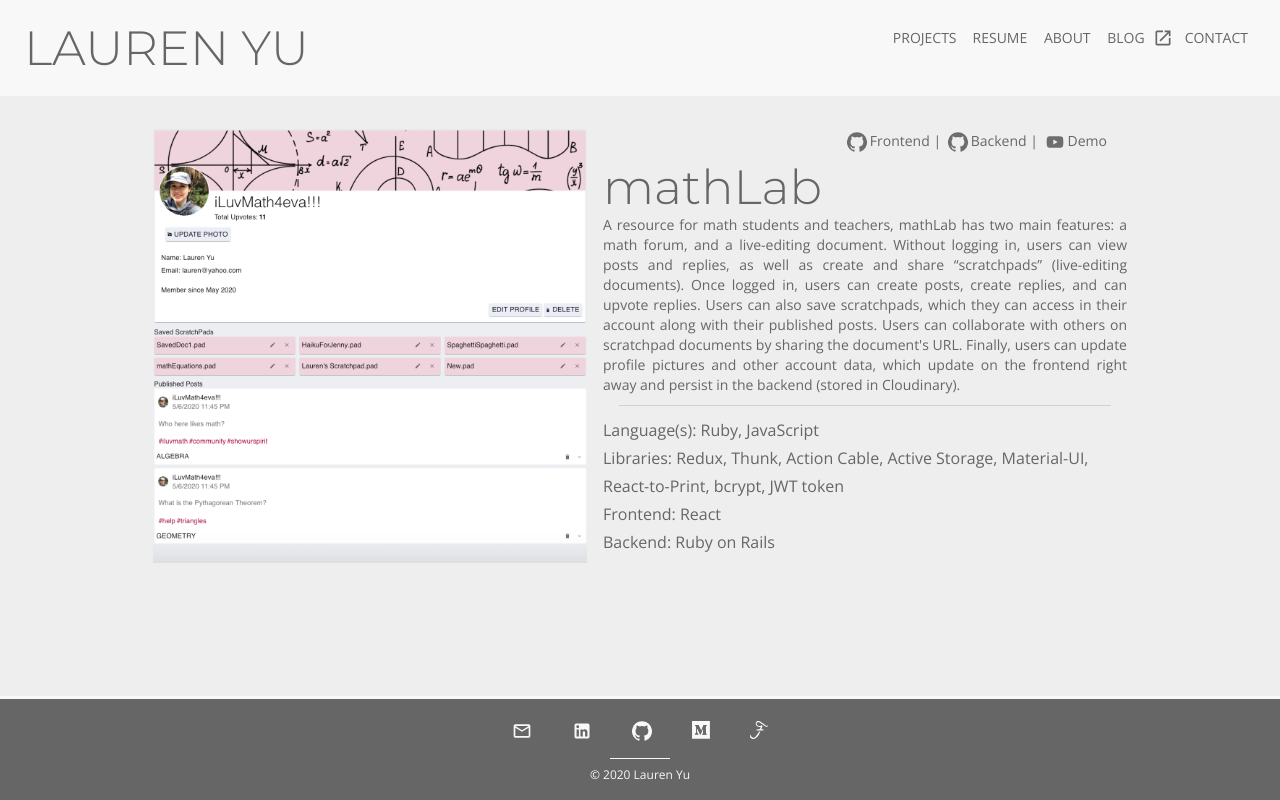
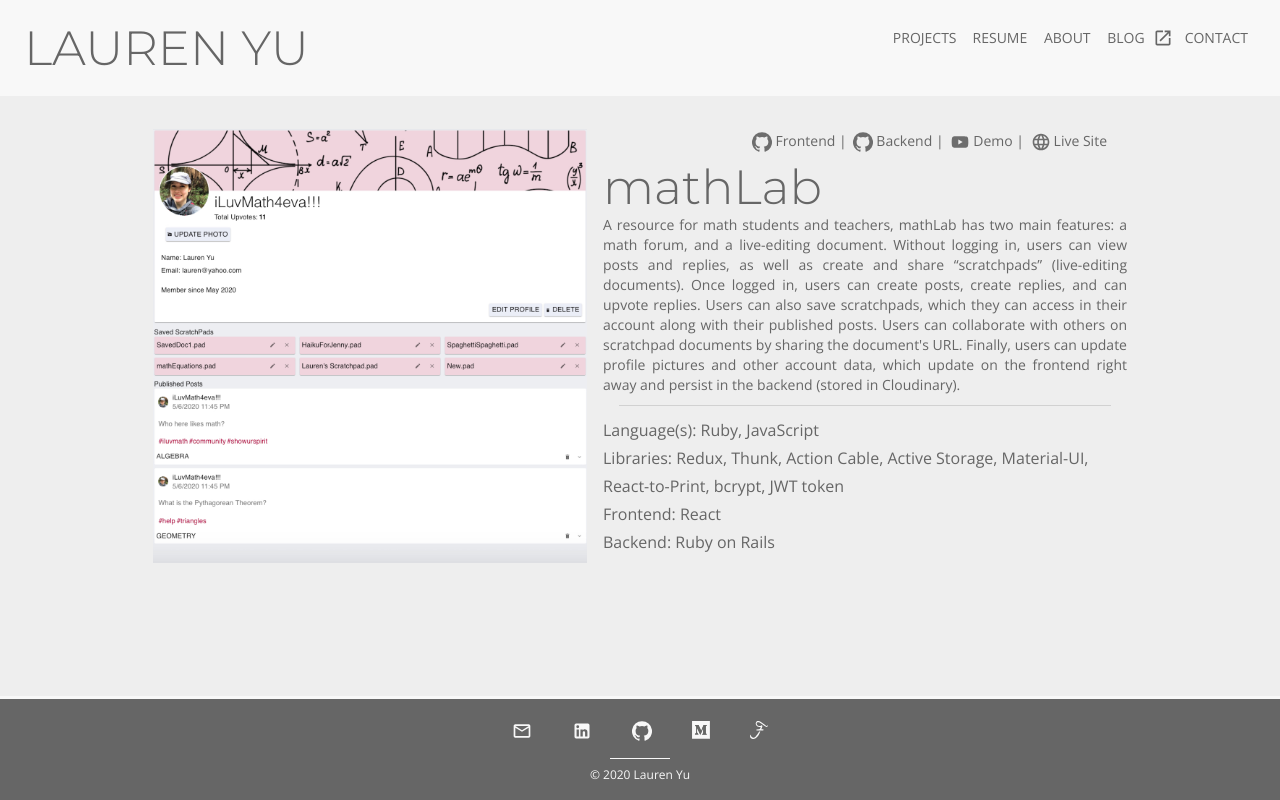
Before and after one commit to laurenyz/portfolio, a React (Create React App) app: page /projects/1 in a window 1280 px wide. Built offline with nearby package versions, Linux system fonts and the light colour scheme.

Commit message:
updated resume, updated mathlab data to include live site, added conditional statement for live site links on project show page

```diff
--- a/src/components/Resume.jsx
+++ b/src/components/Resume.jsx
@@ -154,7 +154,7 @@ function Resume(props) {
   }
 
   function handleOnClickPDF() {
-    window.open('https://drive.google.com/file/d/1njBwh2kBq6ySeaGW2pIQx-4NkdUf4R1k/view?usp=sharing')
+    window.open('https://drive.google.com/file/d/11ciBtg-GmYhi1C6lck3JKjsxtsWb_o55/view?usp=sharing')
   }
 }
 export default Resume
--- a/src/containers/ProjectShowPage.jsx
+++ b/src/containers/ProjectShowPage.jsx
@@ -8,6 +8,7 @@ import GitHubIcon from '@material-ui/icons/GitHub';
 import Link from '@material-ui/core/Link'
 import Divider from '@material-ui/core/Divider'
 import YouTubeIcon from '@material-ui/icons/YouTube';
+import LanguageIcon from '@material-ui/icons/Language';
 
 const useStyles = makeStyles((theme) => ({
   root: {
@@ -37,8 +38,9 @@ const ProjectShowPage = ({project}) => {
                       alt={project.display_name} />
                 </Grid>
                 <Grid item xs={5}>
+                    <div style={{float:"right", marginRight:"20px"}}>
                       {project.github.frontend?
-                    <div style={{float:"right", marginRight:"20px"}}>
+                      <div >
                           <IconButton onClick={handleOnClickFrontend} size="small">
                               <GitHubIcon fontSize="small"/>
                           </IconButton>
@@ -55,8 +57,16 @@ const ProjectShowPage = ({project}) => {
                               </IconButton>
                               <Link href="#" onClick={handleOnClickDemoLink}>Demo</Link>
                           </span> : null}
+                          {project.live_site?
+                          <span>
+                            {" | "}
+                              <IconButton onClick={handleOnClickLiveSite} size="small">
+                                  <LanguageIcon fontSize="small"/>
+                              </IconButton>
+                              <Link href="#" onClick={handleOnClickLiveSiteLink}>Live Site</Link>
+                          </span>: null}
                       </div>:
-                    <div style={{float:"right", marginRight:"20px"}}>
+                      <div >
                           <IconButton onClick={handleOnClickGithub} size="small">
                               <GitHubIcon fontSize="small"/>
                           </IconButton>
@@ -69,8 +79,21 @@ const ProjectShowPage = ({project}) => {
                           </IconButton>
                           <Link href="#" onClick={handleOnClickDemoLink}>Demo</Link>
                           </span> : null}
+                          {project.live_site?
+                          <span>
+                            {" | "}
+                              <IconButton onClick={handleOnClickLiveSite} size="small">
+                                  <LanguageIcon fontSize="small"/>
+                              </IconButton>
+                              <Link href="#" onClick={handleOnClickLiveSiteLink}>Live Site</Link>
+                          </span>: null}
                       </div>}
+                    </div>
+                    {project.live_site?
+                      <Typography onClick = {handleOnClickLiveSite} variant="h3" style={{fontFamily: "Montserrat, sans-serif", marginTop: "30px", cursor:"pointer"}}>{project.name}</Typography>
+                      :
                       <Typography variant="h3" style={{fontFamily: "Montserrat, sans-serif", marginTop: "30px"}}>{project.name}</Typography>
+                    }
                     <Typography align="justify" variant="body2">{project.description}</Typography>
                     <Divider style={{marginTop:"10px", marginBottom: "10px"}} variant="middle"/>
                     <Typography variant="subtitle1">Language(s): {project.languages.join(",")}</Typography>
@@ -81,6 +104,15 @@ const ProjectShowPage = ({project}) => {
             </Grid>
         </div>
     )
+
+    function handleOnClickLiveSiteLink(event){
+      event.preventDefault()
+      window.open(project.live_site)
+    }
+
+    function handleOnClickLiveSite(){
+      window.open(project.live_site)
+    }
 
     function handleOnClickDemoLink(event){
       event.preventDefault()
--- a/src/projectData.json
+++ b/src/projectData.json
@@ -3,6 +3,7 @@
             "id": 1,
             "name": "mathLab",
             "display_name": "mathLab",
+            "live_site": "https://laurenyzmathlab.netlify.app/",
             "demo_url": "https://youtu.be/86oJGqlPe60",
             "github": {
                 "frontend": "https://github.com/laurenyz/mathLab-frontend",
```
Lines whose indentation alone changed are shown as unchanged.
